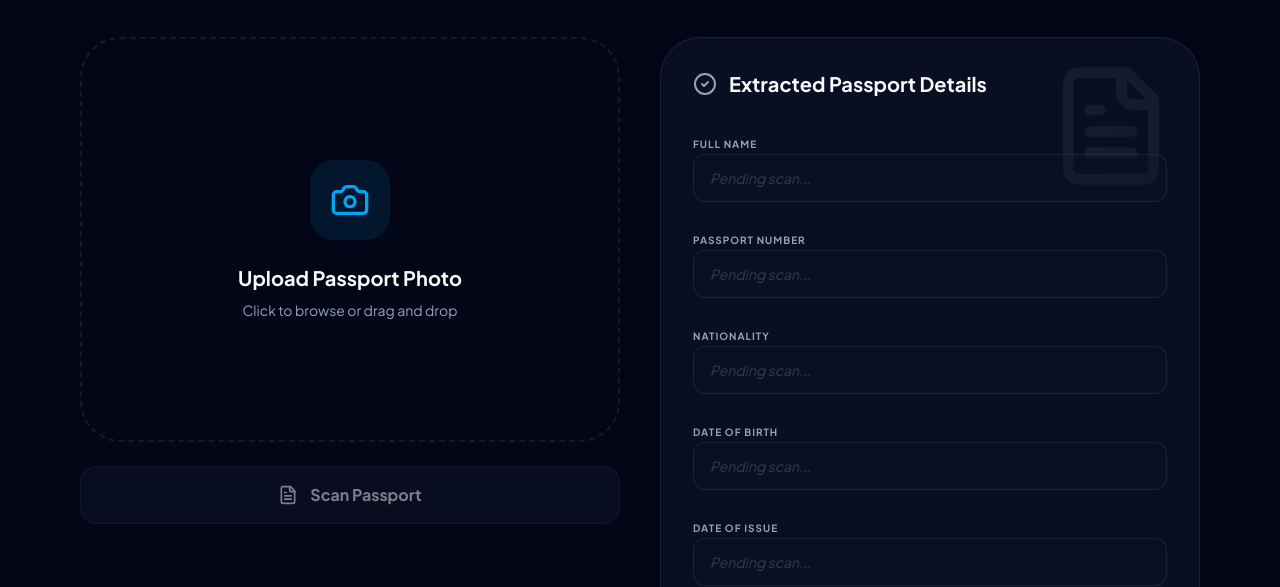
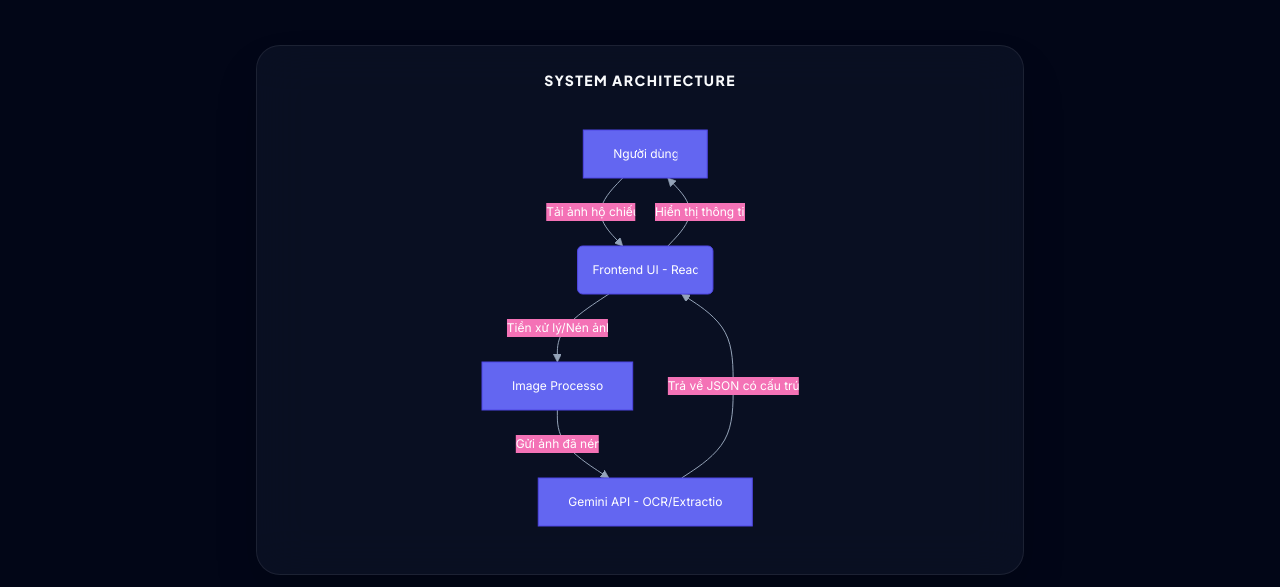
Before and after one commit to thaitieuloi/Global-eVisa, a React (Vite) app: page / in a window 1280 px wide. Both pictures are taken after a click on the button "COMPLETE YOUR APPLICATION". Shown: the part 213-800 px from the top of the page. Built offline with nearby package versions, Linux system fonts and the light colour scheme; no server answers; the database is empty.

Commit message:
feat: Add system architecture diagram
Integrates Mermaid.js to render an interactive system architecture diagram within the PassportOCR component. This provides a visual representation of the application's workflow, from user upload to AI processing and data return.

```diff
--- /dev/null
+++ b/src/components/MermaidDiagram.tsx
@@ -0,0 +1,46 @@
+import React, { useEffect, useRef } from 'react';
+import mermaid from 'mermaid';
+
+// Initialize once
+mermaid.initialize({
+  startOnLoad: false,
+  theme: 'base',
+  themeVariables: {
+    primaryColor: '#6366f1', // Indigo
+    primaryTextColor: '#fff',
+    primaryBorderColor: '#4f46e5',
+    lineColor: '#94a3b8',
+    secondaryColor: '#f472b6', // Pink
+    tertiaryColor: '#38bdf8', // Sky
+    fontFamily: 'Inter, sans-serif',
+    fontSize: '12px',
+  },
+  securityLevel: 'loose',
+});
+
+interface MermaidDiagramProps {
+  chart: string;
+}
+
+export default function MermaidDiagram({ chart }: MermaidDiagramProps) {
+  const containerRef = useRef<HTMLDivElement>(null);
+
+  useEffect(() => {
+    const renderDiagram = async () => {
+      if (containerRef.current) {
+        try {
+          // Generate a unique ID for this instance
+          const id = `mermaid-${Math.random().toString(36).substr(2, 9)}`;
+          const { svg } = await mermaid.render(id, chart);
+          containerRef.current.innerHTML = svg;
+        } catch (error) {
+          console.error("Mermaid render error:", error);
+          containerRef.current.innerHTML = `<p class="text-red-500">Error rendering diagram</p>`;
+        }
+      }
+    };
+    renderDiagram();
+  }, [chart]);
+
+  return <div ref={containerRef} className="flex justify-center items-center p-4" />;
+}
--- a/src/components/PassportOCR.tsx
+++ b/src/components/PassportOCR.tsx
@@ -10,6 +10,7 @@ import { PassportData, VisaLookupResult } from '../types';
 import { orderService } from '../services/orderService';
 import { storageService } from '../services/storageService';
 import { preprocessImage } from '../lib/imageUtils';
+import MermaidDiagram from './MermaidDiagram';
 
 interface PassportOCRProps {
   selectedVisa?: {
@@ -225,6 +226,19 @@ export default function PassportOCR({ selectedVisa, onComplete }: PassportOCRPro
       <div className="text-center mb-10">
         <h2 className="text-4xl font-black text-brand-text mb-4">{t('ocr.title')}</h2>
         <p className="text-brand-muted">{t('ocr.subtitle')}</p>
+
+        {/* Architecture Diagram */}
+        <div className="mt-12 glass-card p-6 rounded-3xl max-w-3xl mx-auto border border-brand-border">
+          <h4 className="text-sm font-black uppercase tracking-widest text-brand-text mb-4">System Architecture</h4>
+          <MermaidDiagram chart={`
+graph TD
+    A[Người dùng] -->|Tải ảnh hộ chiếu| B(Frontend UI - React)
+    B -->|Tiền xử lý/Nén ảnh| C[Image Processor]
+    C -->|Gửi ảnh đã nén| D[Gemini API - OCR/Extraction]
+    D -->|Trả về JSON có cấu trúc| B
+    B -->|Hiển thị thông tin| A
+          `} />
+        </div>
 
         {selectedVisa && (
           <div className="mt-8 max-w-2xl mx-auto">
```
Also changed, not shown: 2 other files (tests, documents, lock files or other folders).
